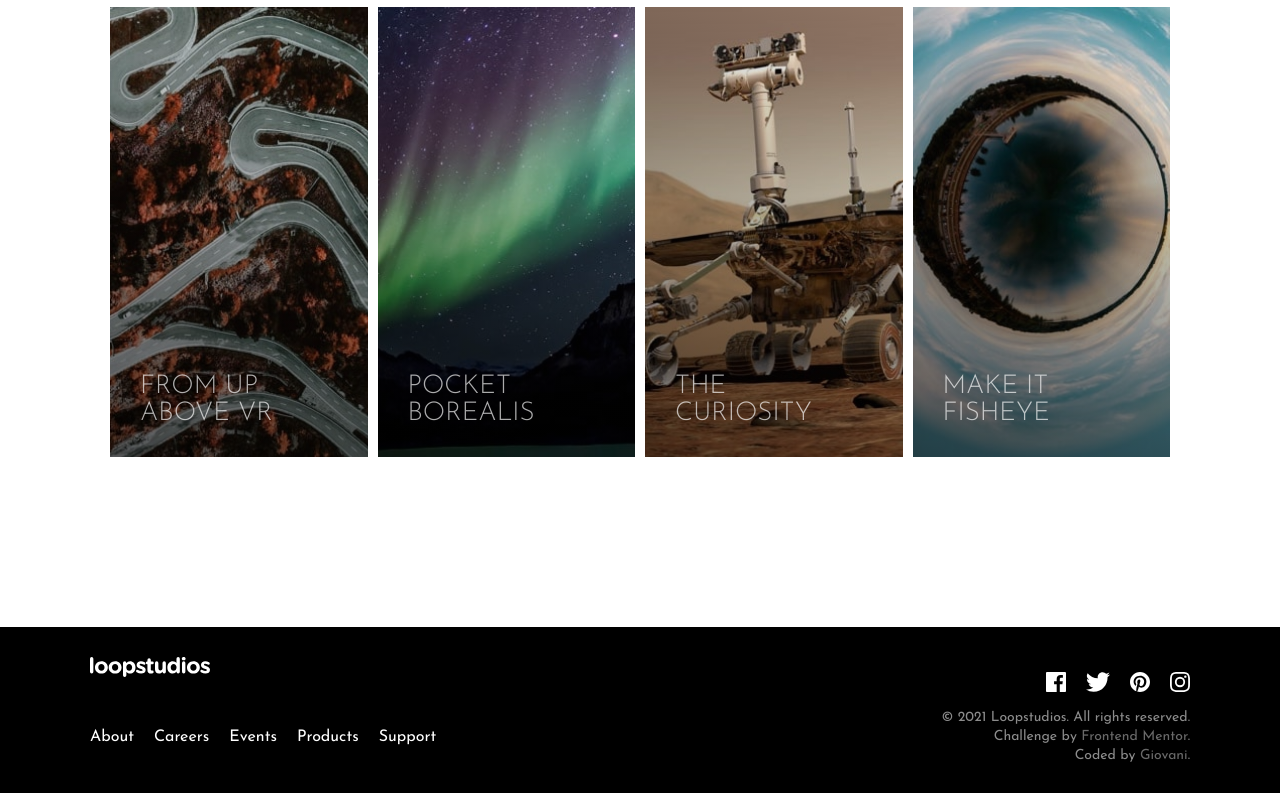
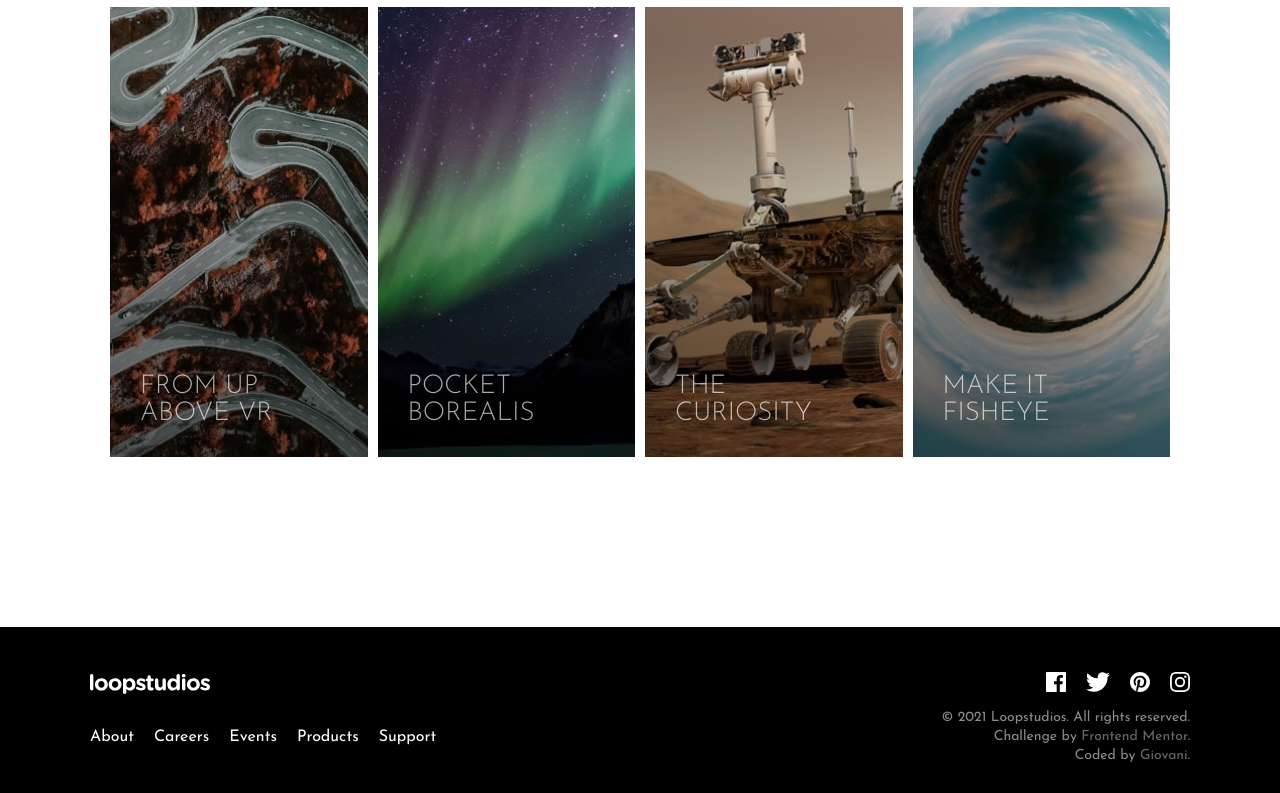
Before and after one commit to giovanigomez1/Loopstudios, a website built with Parcel: page index.html in a window 1280 px wide. Shown: the part 2026-2819 px from the top of the page. Built offline with nearby package versions, Linux system fonts and the light colour scheme.

Commit message:
Project completed

```diff
--- a/sass/_footer.scss
+++ b/sass/_footer.scss
@@ -12,6 +12,10 @@
       grid-template-rows: 1fr;
       justify-items: center;
       grid-gap: 3rem;
+    }
+    &-img {
+      display: flex;
+      align-items: center;
     }
     & img {
       height: 2rem;
```
Also changed, not shown: README-template.md (deleted), README.md, css/style.css, 3 other files.
